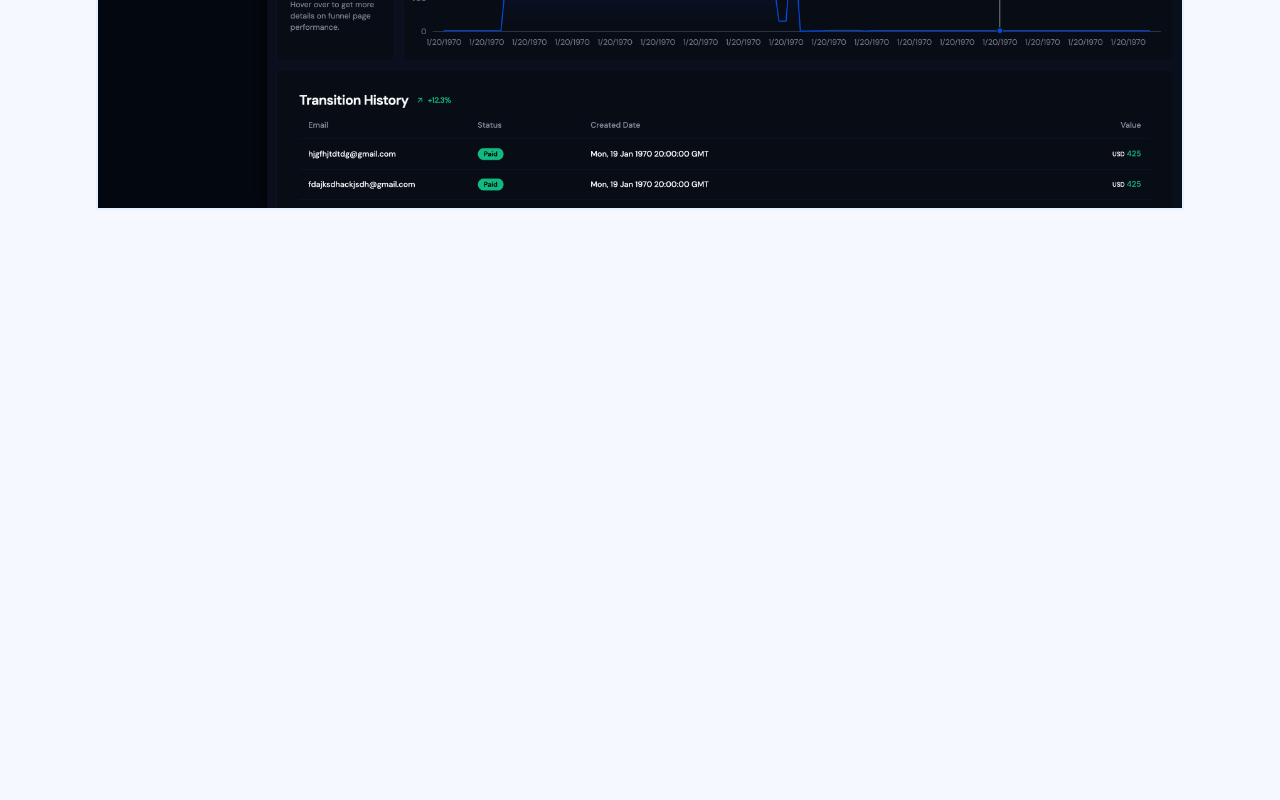
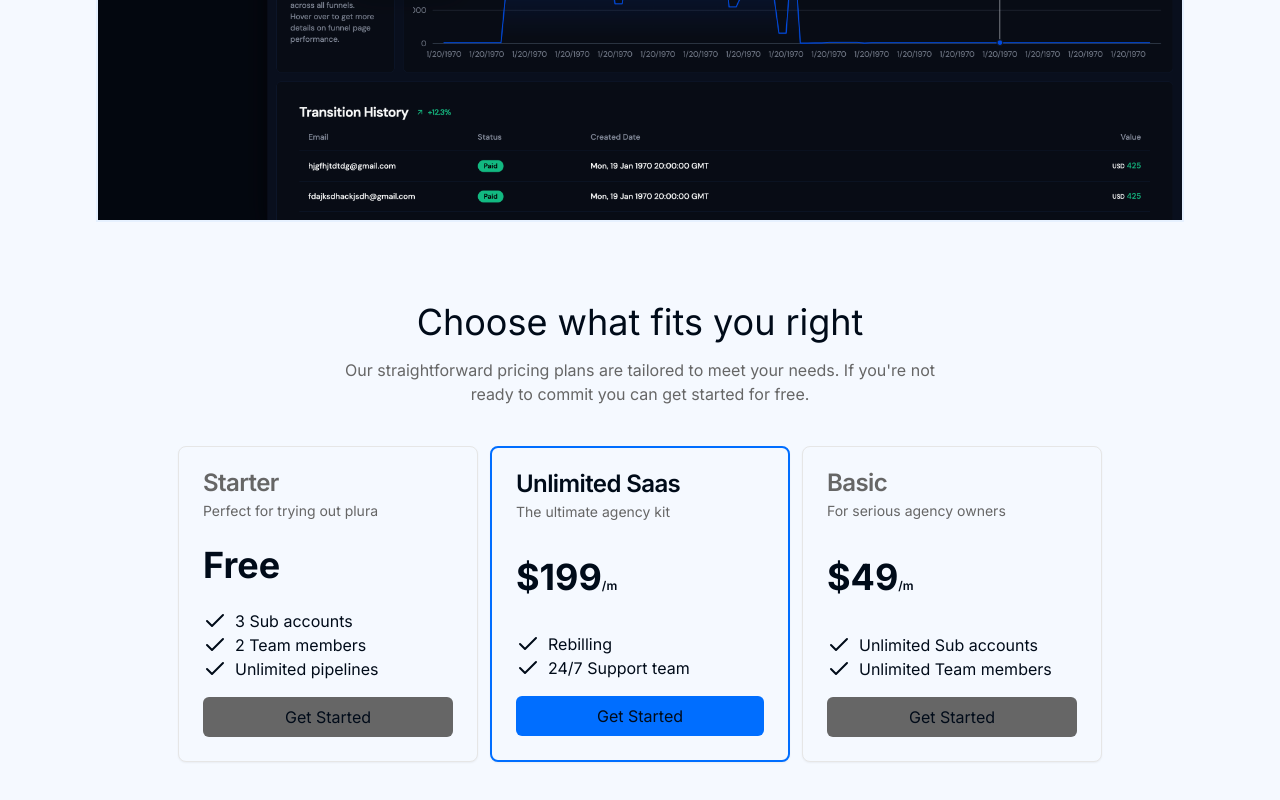
Before and after one commit to StackMERNer/sass-web-builder, a Next.js app: page /site in a window 1280 px wide. Shown: the part 834-1634 px from the top of the page. Before the commit the page ends 1140 px from the top, so only its background shows below. Built offline with nearby package versions, Linux system fonts and the light colour scheme.

Commit message:
add pricing cards

```diff
--- a/src/app/site/page.tsx
+++ b/src/app/site/page.tsx
@@ -1,10 +1,25 @@
+import {
+  Card,
+  CardContent,
+  CardDescription,
+  CardFooter,
+  CardHeader,
+  CardTitle,
+} from "@/components/ui/card";
+import { pricingCards } from "@/lib/constants";
+import clsx from "clsx";
+import { Check } from "lucide-react";
 import Image from "next/image";
+import Link from "next/link";
 
 export default function Home() {
   return (
     <main className="flex min-h-screen flex-col items-center justify-center p-24">
+      <section>
         <div className="absolute bottom-0 left-0 right-0 top-0 dark:bg-[linear-gradient(to_right,#161616_1px,transparent_1px),linear-gradient(to_bottom,#161616_1px,transparent_1px)] bg-[size:4rem_4rem] [mask-image:radial-gradient(ellipse_60%_50%_at_50%_0%,#000_70%,transparent_110%)] -z-10" />
-      <p>Run your agency in one place</p>
+        <p className="text-center text-3xl font-semibold">
+          Run your agency in one place
+        </p>
         <div className="bg-gradient-to-r from-primary to-secondary-foreground text-transparent bg-clip-text relative">
           <h1 className="text-9xl font-bold text-center md:text-[300px]">
             Plura
@@ -20,6 +35,72 @@
           />
           <div className="bottom-0 top-[50%] bg-gradient-to-t dark:from-background left-0 right-0 absolute z-10"></div>
         </div>
+      </section>
+      <section className="flex justify-center items-center flex-col gap-4 md:!mt-20 mt-[-60px]">
+        <h2 className="text-4xl text-center"> Choose what fits you right</h2>
+        <p className="text-muted-foreground text-center">
+          Our straightforward pricing plans are tailored to meet your needs. If
+          {" you're"} not <br />
+          ready to commit you can get started for free.
+        </p>
+        <div className="flex gap-3 justify-center mt-6 flex-wrap">
+          {pricingCards.map((card) => (
+            <Card
+              key={card.title}
+              className={clsx("w-[300px] flex flex-col justify-between", {
+                "border-2 border-primary": card.title === "Unlimited Saas",
+              })}
+            >
+              <CardHeader>
+                <CardTitle
+                  className={clsx("", {
+                    "text-muted-foreground": card.title !== "Unlimited Saas",
+                  })}
+                >
+                  {card.title}
+                </CardTitle>
+                <CardDescription>
+                  {/* {
+                  pricingCards.find((c) => c.title === card.title)
+                    ?.description
+
+                } */}
+                  {card.description}
+                </CardDescription>
+              </CardHeader>
+              <CardContent>
+                <span className="text-4xl font-bold">{card.price}</span>
+                {card.price !== "Free" && (
+                  <span className="text-xs font-semibold">/m</span>
+                )}
+              </CardContent>
+              <CardFooter className="flex flex-col items-start gap-4">
+                <div>
+                  {pricingCards
+                    .find((c) => c.title === card.title)
+                    ?.features.map((feature) => (
+                      <div key={feature} className="flex gap-2">
+                        <Check />
+                        <p>{feature}</p>
+                      </div>
+                    ))}
+                </div>
+                <Link
+                  href={`/agency?plan=${card.title}`}
+                  className={clsx(
+                    "w-full text-center bg-primary p-2 rounded-md",
+                    {
+                      "!bg-muted-foreground": card.title !== "Unlimited Saas",
+                    }
+                  )}
+                >
+                  Get Started
+                </Link>
+              </CardFooter>
+            </Card>
+          ))}
+        </div>
+      </section>
     </main>
   );
 }
--- /dev/null
+++ b/src/lib/constants.ts
@@ -0,0 +1,29 @@
+export const pricingCards = [
+  {
+    title: "Starter",
+    description: "Perfect for trying out plura",
+    price: "Free",
+    duration: "",
+    highlight: "Key features",
+    features: ["3 Sub accounts", "2 Team members", "Unlimited pipelines"],
+    priceId: "",
+  },
+  {
+    title: "Unlimited Saas",
+    description: "The ultimate agency kit",
+    price: "$199",
+    duration: "month",
+    highlight: "Key features",
+    features: ["Rebilling", "24/7 Support team"],
+    priceId: "price_1OYxkqFj9oKEERu1KfJGWxgN",
+  },
+  {
+    title: "Basic",
+    description: "For serious agency owners",
+    price: "$49",
+    duration: "month",
+    highlight: "Everything in Starter, plus",
+    features: ["Unlimited Sub accounts", "Unlimited Team members"],
+    priceId: "price_1OYxkqFj9oKEERu1NbKUxXxN",
+  },
+];
```
Lines whose indentation alone changed are shown as unchanged.
